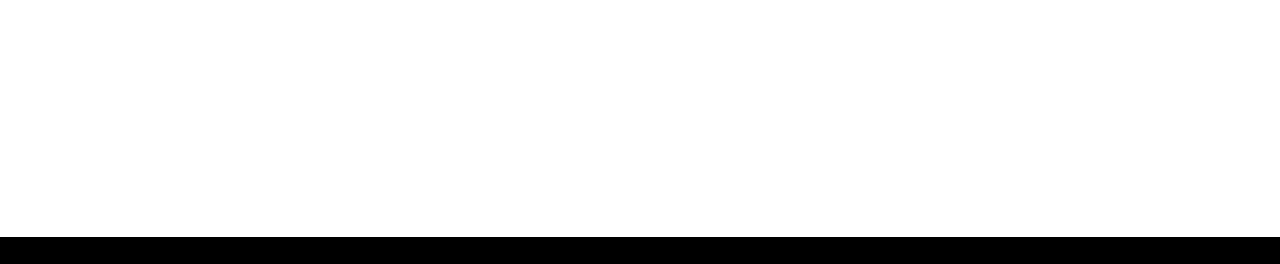
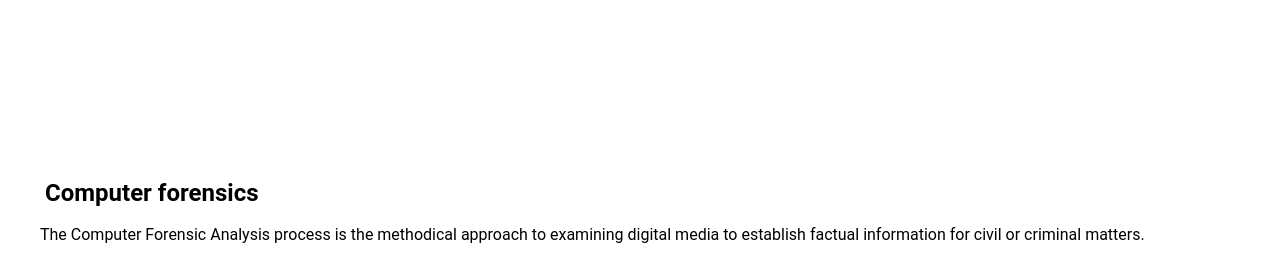
Before and after one commit to Lauryn-gitahi/Forensics, a plain HTML site: page index.html in a window 1280 px wide. Shown: the part 1565-1829 px from the top of the page. Drawn offline with Linux system fonts and the light colour scheme.

Commit message:
Update index.html

```diff
--- a/index.html
+++ b/index.html
@@ -98,10 +98,10 @@
     </section>
 
 <div class="text-forensics">
-       <!-- <div class="comp">
+       <div class="comp">
             <h2 class="h2">Computer forensics</h2>
             <p>The Computer Forensic Analysis process is the methodical approach to examining digital media to establish factual information for civil or criminal matters.</p>
-        </div> -->
+        </div>
           <!-- <div class="mobile">
             <h2 class="h2">Mobile forensics</h2>
             <p>Mobile Phone Analysis is the digital forensic approach concerned with the systematic examination of mobile phone handsets and all attached media – such as SIM cards and memory storage cards.</p>
```
